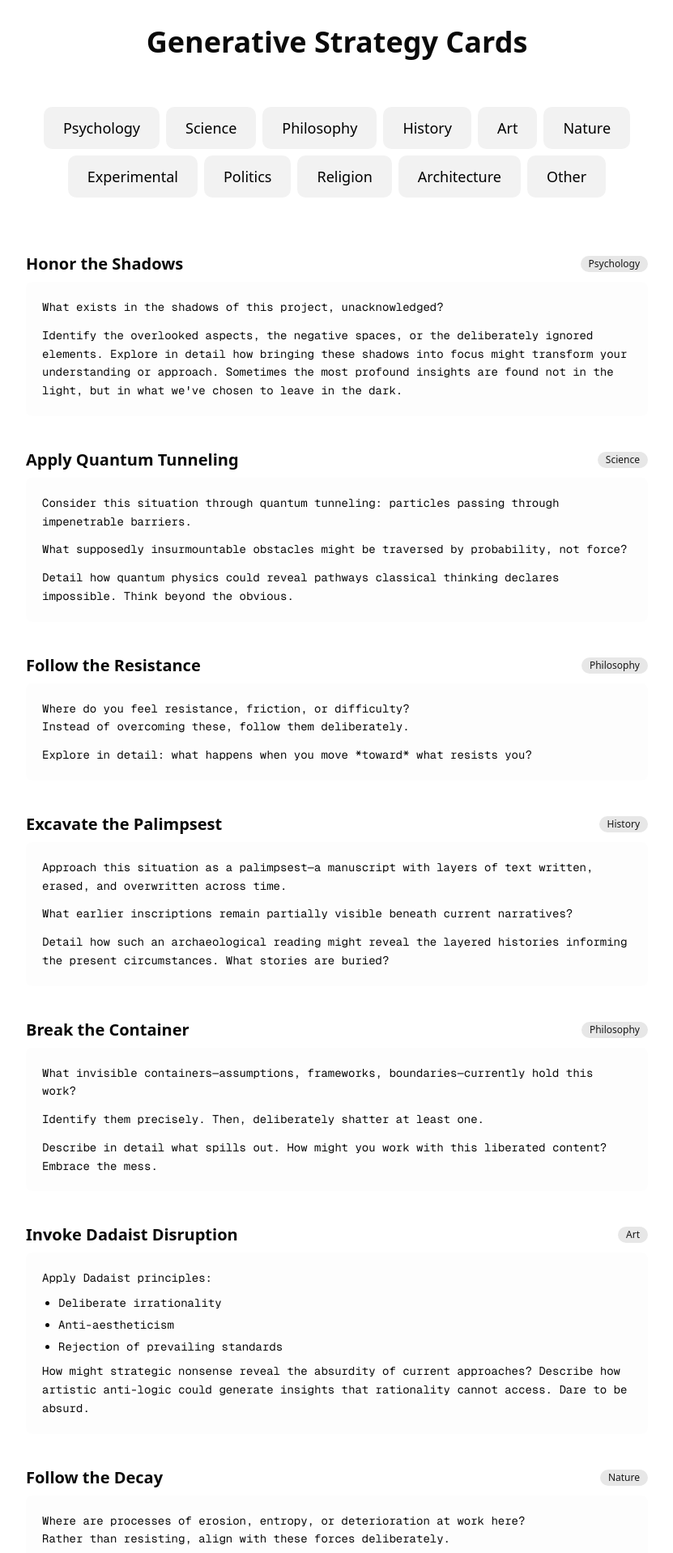
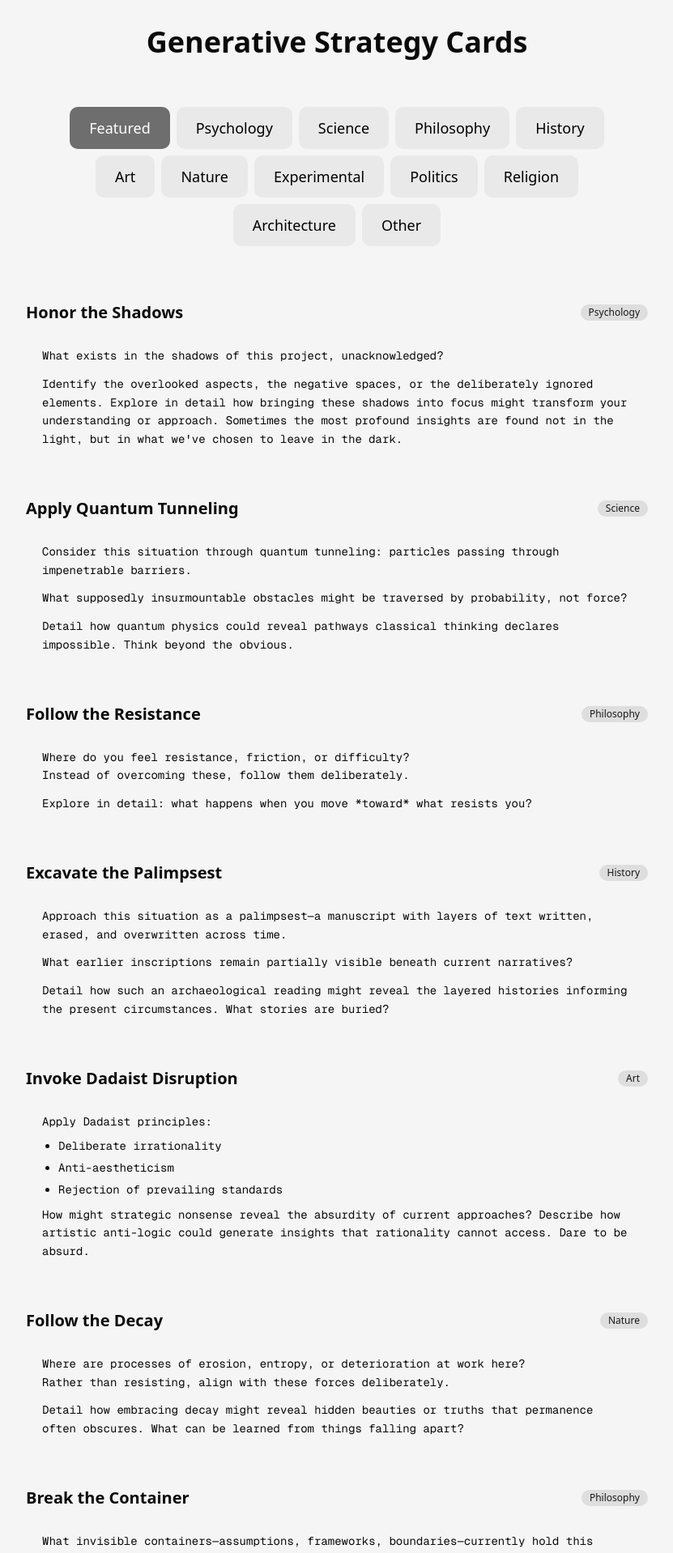
Before and after one commit to luismqueral/generative-strategy-cards, a Next.js app: page / in a window 1280 px wide. Shown: the top 1918 px of the page at 81% size, without its empty margins (224-1055 px from the left). Built offline with nearby package versions, Linux system fonts and the light colour scheme.

Commit message:
Add Featured category with default gray background color

```diff
--- a/app/page.tsx
+++ b/app/page.tsx
@@ -1,6 +1,6 @@
 "use client";
 
-import { useState, useMemo } from "react";
+import { useState, useMemo, useEffect } from "react";
 import { getStrategyCards } from "@/lib/data/strategy-cards";
 import { StrategyCard } from "@/components/strategy-card";
 import { StrategyFilter } from "@/components/strategy-filter";
@@ -8,7 +8,12 @@ import { StrategyFilter } from "@/components/strategy-filter";
 export default function Home() {
   // Get the strategy cards data
   const strategyCards = useMemo(() => getStrategyCards(), []);
-  const [filterCategory, setFilterCategory] = useState<string>('');
+  const [filterCategory, setFilterCategory] = useState<string>('Featured');
+
+  // Set initial background color for Featured category
+  useEffect(() => {
+    document.body.style.backgroundColor = '#f5f5f5'; // Light gray
+  }, []);
 
   // Extract unique themes and tags for filtering
   const uniqueThemes = useMemo(() =>
@@ -23,6 +28,32 @@ export default function Home() {
   const filteredCards = (() => {
     // First filter out any cards without a theme (tag)
     const cardsWithTheme = strategyCards.filter(card => card.theme);
+
+    // If "Featured" category is selected, show a curated selection
+    if (filterCategory === 'Featured') {
+      // Create an array to hold featured cards from different categories
+      const featuredCards: typeof cardsWithTheme = [];
+      const categoriesToFeature = ["Psychology", "Science", "Philosophy", "History", "Art", "Nature"];
+
+      // Get 1-2 cards from each featured category
+      for (const category of categoriesToFeature) {
+        const categoryCards = cardsWithTheme.filter(card => card.theme === category);
+        if (categoryCards.length > 0) {
+          // Take up to 2 cards from this category
+          featuredCards.push(...categoryCards.slice(0, 1));
+        }
+      }
+
+      // If we have less than 8 cards, add more from any category
+      if (featuredCards.length < 8) {
+        const remainingCards = cardsWithTheme
+          .filter(card => !featuredCards.includes(card))
+          .slice(0, 8 - featuredCards.length);
+        featuredCards.push(...remainingCards);
+      }
+
+      return featuredCards;
+    }
 
     if (!filterCategory) {
         return cardsWithTheme;
--- a/components/strategy-filter.tsx
+++ b/components/strategy-filter.tsx
@@ -13,12 +13,13 @@ interface FilterProps {
 
 export function StrategyFilter({ onFilterChange, onCategoryChange, uniqueThemes, uniqueSources }: FilterProps) {
   // filter state and its handlers are no longer needed as search input is removed.
-  const [activeCategory, setActiveCategory] = useState<string>('');
+  const [activeCategory, setActiveCategory] = useState<string>('Featured');
   const [activeTag, setActiveTag] = useState<string | null>(null);
 
-  const categories = ['Psychology', 'Science', 'Philosophy', 'History', 'Art', 'Nature', 'Experimental', 'Politics', 'Religion', 'Architecture', 'Other'];
+  const categories = ['Featured', 'Psychology', 'Science', 'Philosophy', 'History', 'Art', 'Nature', 'Experimental', 'Politics', 'Religion', 'Architecture', 'Other'];
 
   const categoryColors: Record<string, string> = {
+    Featured: '#f5f5f5', // Light gray
     Psychology: '#f0e68c', // Light khaki
     Science: '#add8e6', // Light blue
     Philosophy: '#dda0dd', // Plum
@@ -33,6 +34,7 @@ export function StrategyFilter({ onFilterChange, onCategoryChange, uniqueThemes,
   };
 
   const categoryDarkColors: Record<string, string> = {
+    Featured: '#6e6e6e', // Dark gray
     Psychology: '#9B7D0A', // Dark yellow/gold
     Science: '#1A5D8F', // Dark blue
     Philosophy: '#8A2BE2', // Deep purple
```
